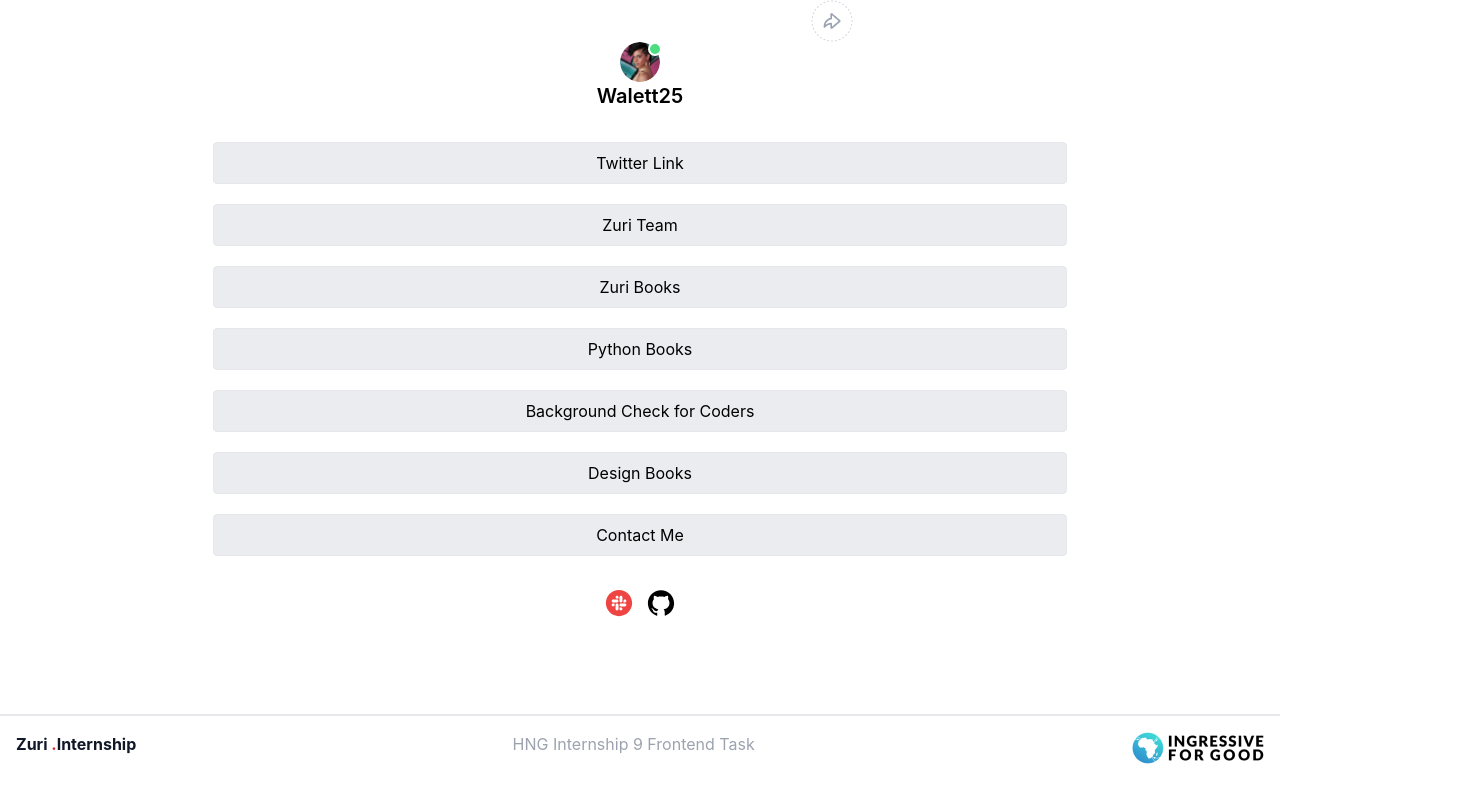
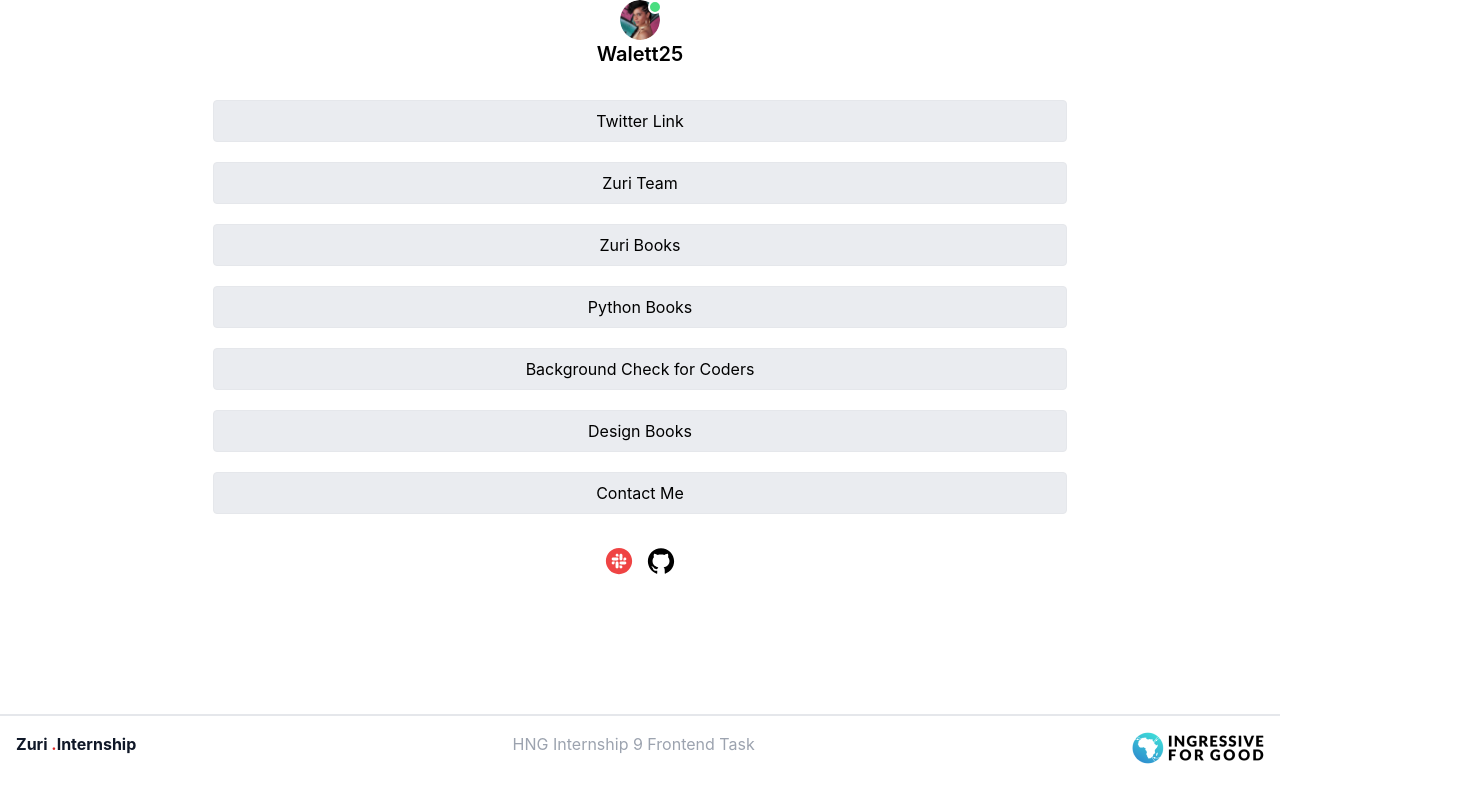
Before and after one commit to Rahdeg/webpage, a React (Create React App) app: page / in a window 1280 px wide. Shown: the whole page, 1472 px wide, since content can reach past the window. Built offline with nearby package versions, Linux system fonts and the light colour scheme.

Commit message:
fix: fixed bug

```diff
--- a/src/components/Profile.jsx
+++ b/src/components/Profile.jsx
@@ -1,13 +1,13 @@
 import React from 'react'
 import Image from '../assets/profile.png'
-import Menu from '../assets/_Avatar share button (1).png'
+// import Menu from '../assets/_Avatar share button (1).png'
 
 const Profile = () => {
   return (
     <div className='flex flex-col items-center mb-8 '>
-    <div className='hidden md:flex  md:items-center md:justify-evenly md:ml-96  md:relative w-full h-full'>
+    {/*<div className='hidden md:flex  md:items-center md:justify-evenly md:ml-96  md:relative w-full h-full'>
     <img src={Menu} alt=''/>
-    </div>
+  </div>*/}
     <div class="relative">
     <img class="w-10 h-10 rounded-full" src={Image} alt="" id='profile__img'/>
     <span class="top-0 left-7 absolute  w-3.5 h-3.5 bg-green-400 border-2 border-white dark:border-gray-800 rounded-full"></span>
```
